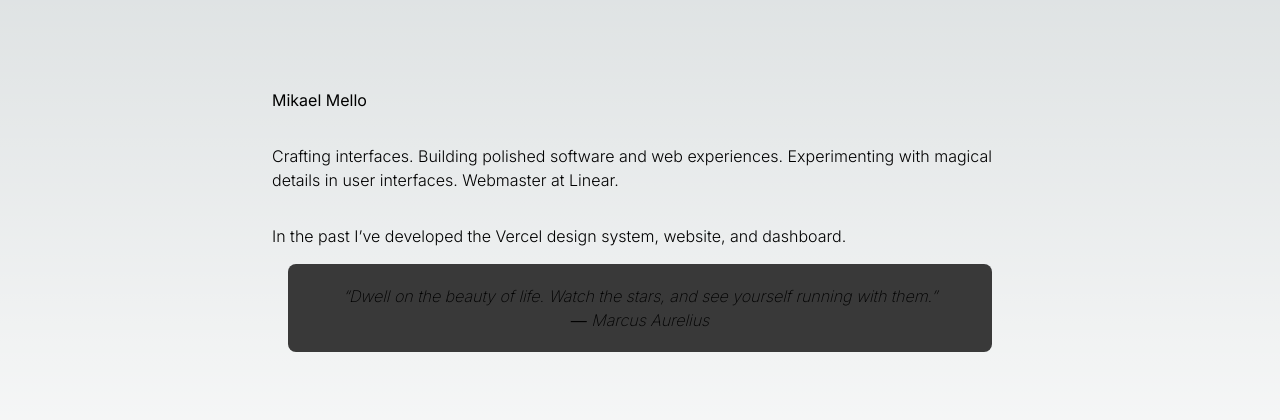
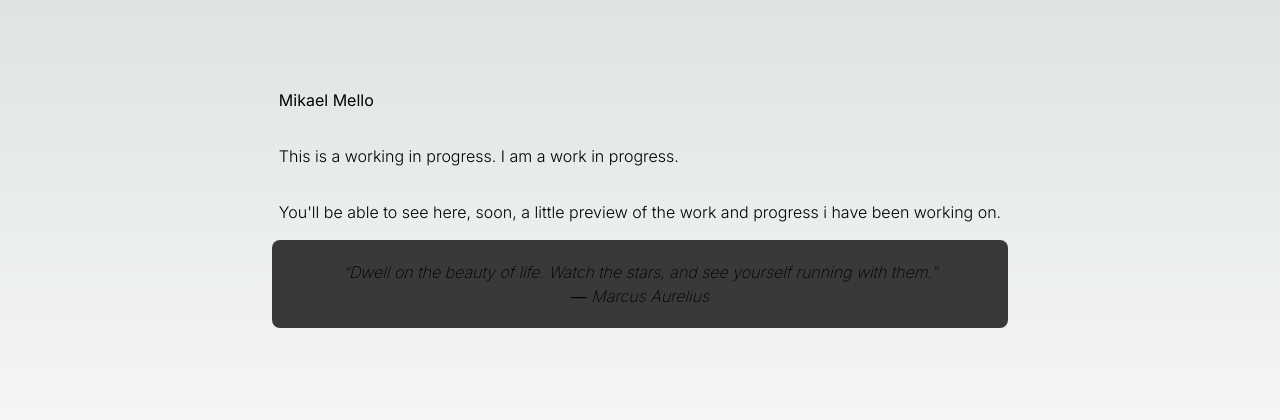
Before and after one commit to Cosmosmello/Portfolio, a Next.js app: page / in a window 1280 px wide. Shown: the part 184-604 px from the top of the page. Built offline with nearby package versions, Linux system fonts and the light colour scheme.

Commit message:
Workinginprogress

```diff
--- a/app/layout.tsx
+++ b/app/layout.tsx
@@ -5,8 +5,8 @@ import './globals.css'
 const inter = Inter({ subsets: ['latin'] })
 
 export const metadata: Metadata = {
-  title: 'Create Next App',
-  description: 'Generated by create next app',
+  title: 'Mikael Mello',
+  description: 'Working in progress',
 }
 
 export default function RootLayout({
--- a/app/page.tsx
+++ b/app/page.tsx
@@ -6,11 +6,11 @@ export default function Home() {
     <main className="flex min-h-screen flex-col items-center justify-start p-4 md:p-24 lg:p-48 xl:p-64">
       <div>
         <h1 className="p-4">Mikael Mello</h1>
-        <p className="p-4 font-light">Crafting interfaces. Building polished software and web experiences. Experimenting with magical details in user interfaces. Webmaster at Linear.</p>
-        <p className="p-4 font-light">In the past I’ve developed the Vercel design system, website, and dashboard.</p>
+        <p className="p-4 font-light">This is a working in progress. I am a work in progress.</p>
+        <p className="p-4 font-light">You'll be able to see here, soon, a little preview of the work and progress i have been working on.</p>
       </div>
 
-      <div className="w-full px-4 md:px-8">
+      <div className="w-full px-4 md: px-24">
         <CodeBlock
           quote="“Dwell on the beauty of life. Watch the stars, and see yourself running with them.”"
           author="― Marcus Aurelius"
```
